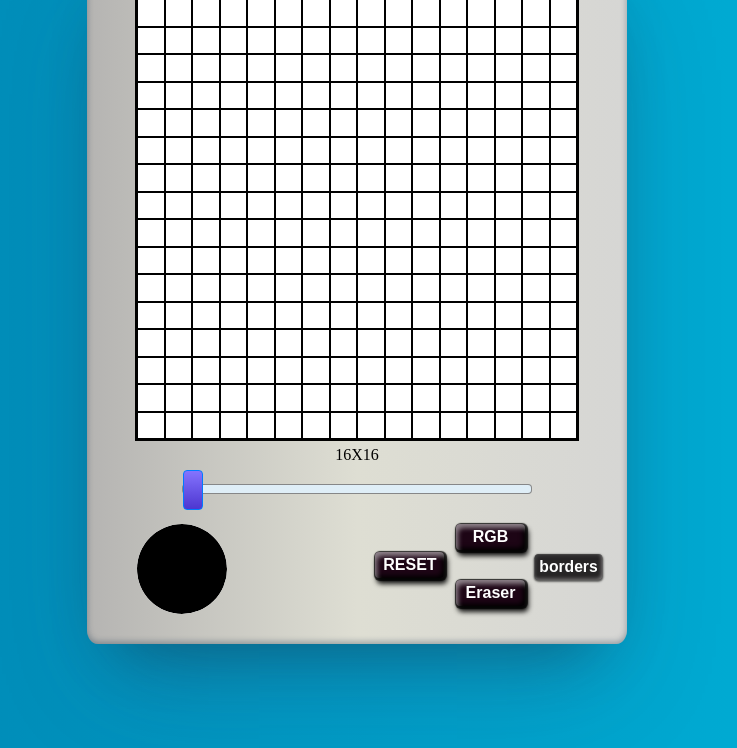
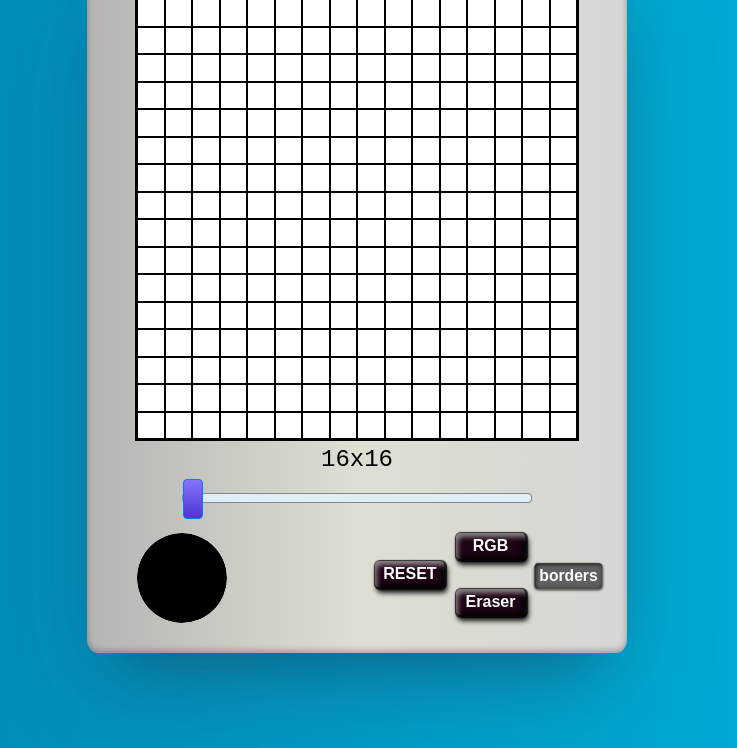
Before and after one commit to Fenikend/Etch-a-Sketch, a plain HTML site: page index.html in a window 1280 px wide. Both pictures are taken after a click on the button "borders". Shown: the part 52-800 px from the top of the page, without its empty margins (283-1020 px from the left). Drawn offline with Linux system fonts and the light colour scheme.

Commit message:
add some visual clarity for buttons

```diff
--- a/index.html
+++ b/index.html
@@ -10,7 +10,7 @@
     <div class="gameboy-shell">
         <h1>ETCH-A-SKETCH</h1>
         <div class="container" id="container"></div>
-        <p id="dimensions"></p>
+        <p class='dim-text'id="dimensions"></p>
         <input
         type="range"
         id="grid-input"
--- a/main.js
+++ b/main.js
@@ -93,7 +93,7 @@ function getGridSize(){
 }
 
 function setField(val){
-    dimCont.textContent=`${val}X${val}`;
+    dimCont.textContent=`${val}x${val}`;
     let size=Math.ceil(FIELD_SIZE/val)
 
     for(let i=0;i<val;i++){
--- a/style.css
+++ b/style.css
@@ -103,10 +103,11 @@ input[type="range"]::-webkit-slider-thumb {
 }
 .active{
     transform: translateY(2px) scale(0.98);
-    background-color: #272526;
-    box-shadow: inset -2px -2px 4px -1px #fcf6f660,
-                inset 2px 2px 4px -1px #494949cc,
-                0px 1px 2px 1px #0009;
+    background-color: #625f61;
+    box-shadow: inset -2px -2px 4px -1px #1b181860,
+                inset 2px 2px 4px -1px #000000cc,
+                0px 1px 2px 1px rgba(28, 24, 24, 0.6);
+
 }
 #add{
     flex-grow: 0;
@@ -125,7 +126,7 @@ button{
     box-shadow: inset 3px 5px 5px -1px #ffffff80,
                 inset -3px -3px 5px -1px #000, 1px 1px 1px 2px #000c,
                 2.5px 5px 5px 1px #000000e6;
-
+     transition: all 0.15s ease-in-out;
 }
 .gameboy-button{
     max-width: 80px;
@@ -148,3 +149,7 @@ button{
     top:48%;
     gap:90px
 }
+.dim-text{
+    font-family: 'Courier New', Courier, monospace;
+    font-size:24px ;
+}
```
